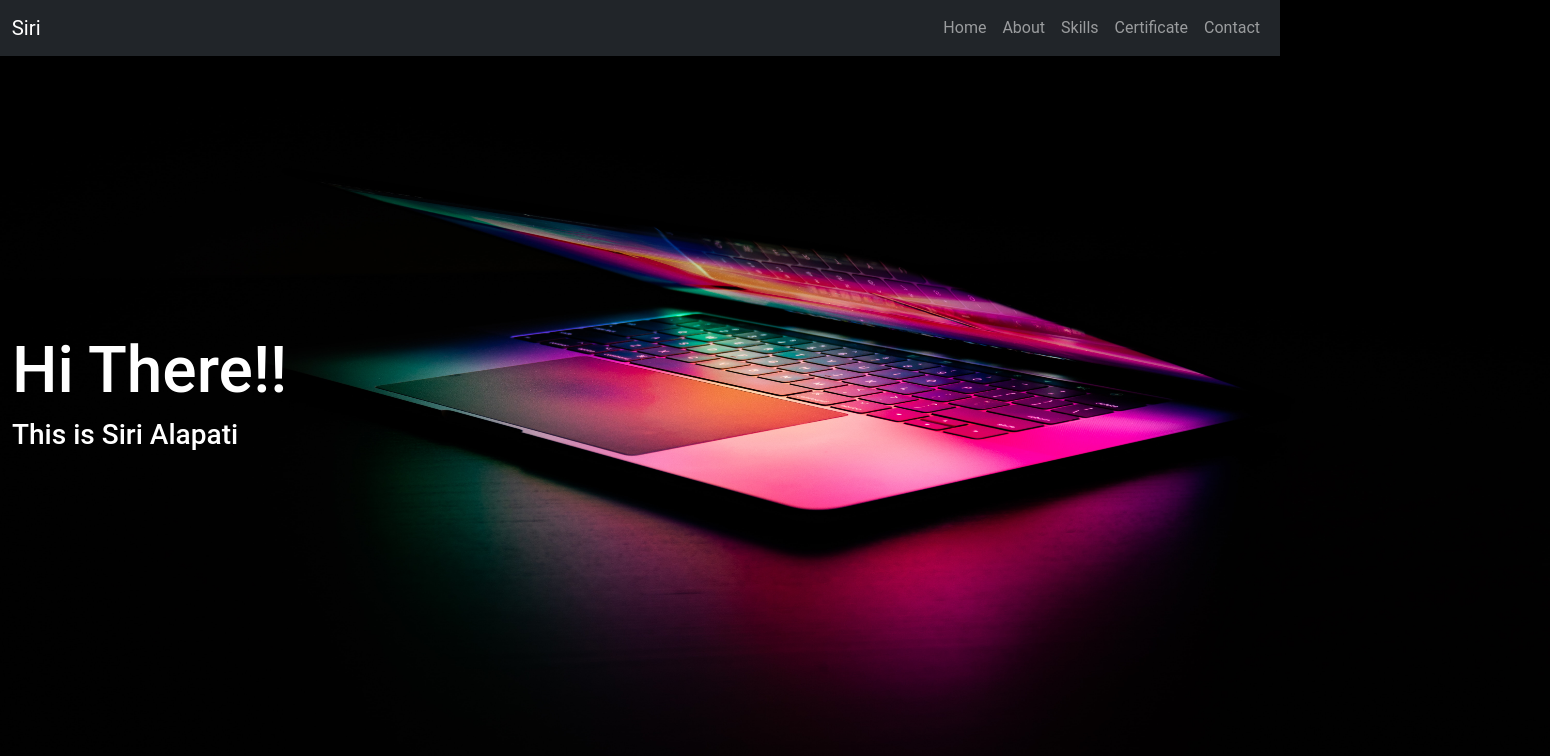
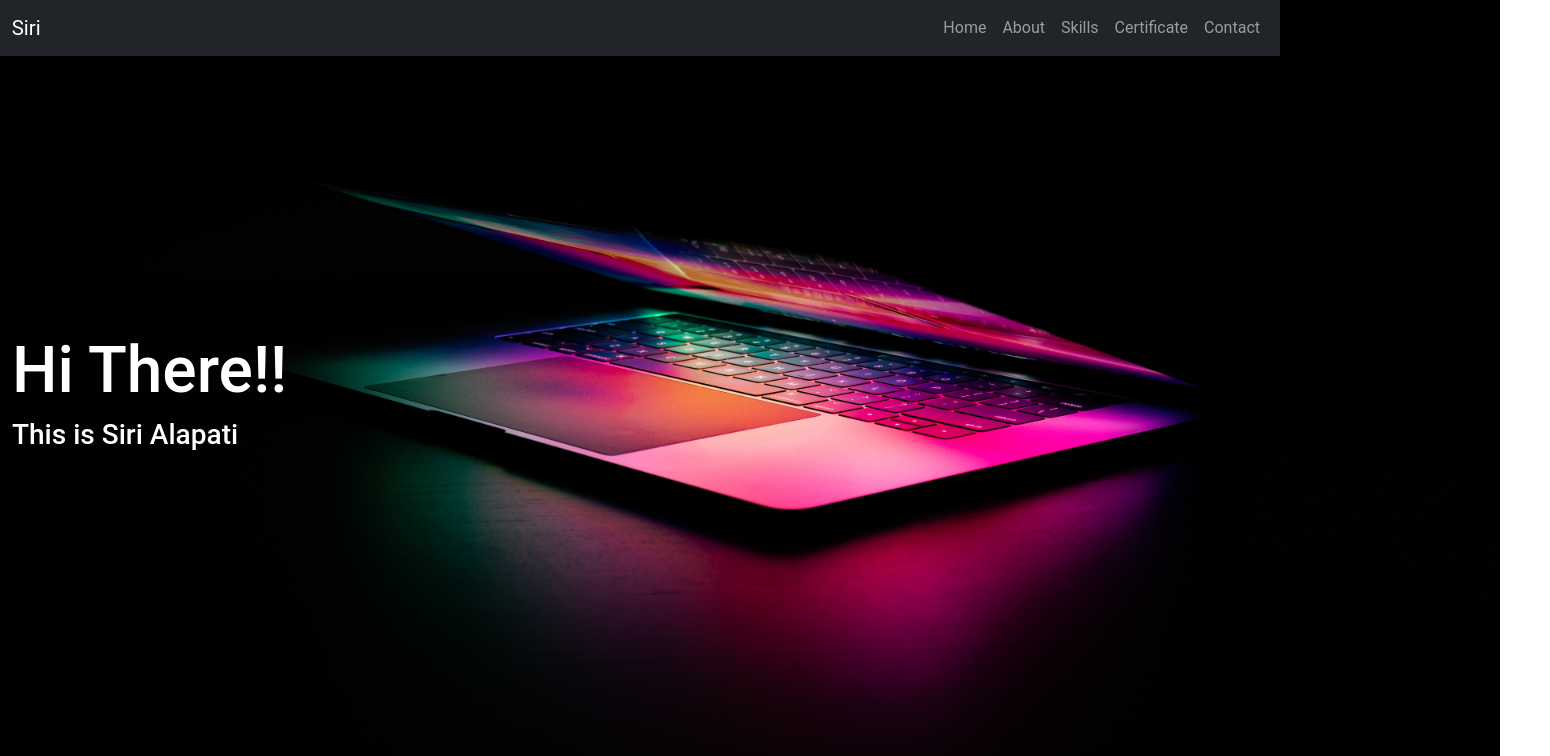
Before and after one commit to Alaphbet/Siri-Portfolio, a plain HTML site: page index.html in a window 1280 px wide. Shown: the top 756 px of the page, 1550 px wide, since content can reach past the window. Drawn offline with nearby package versions, Linux system fonts and the light colour scheme.

Commit message:
Update index.html

```diff
--- a/index.html
+++ b/index.html
@@ -54,7 +54,7 @@
 
   <!-- !Banner Start -->
   <section class="bannerBgImage" id="home">
-    <img src="images/bannerImage1.jpg" alt="bannerImage1" class="bannerBgImage" height="100" width="1550">
+    <img src="images/bannerImage1.jpg" alt="bannerImage1" class="bannerBgImage" height="100" width="1500">
     <div class="container-fluid">
       <div class="row">
         <div class="col-md-12 bannerText">
```
